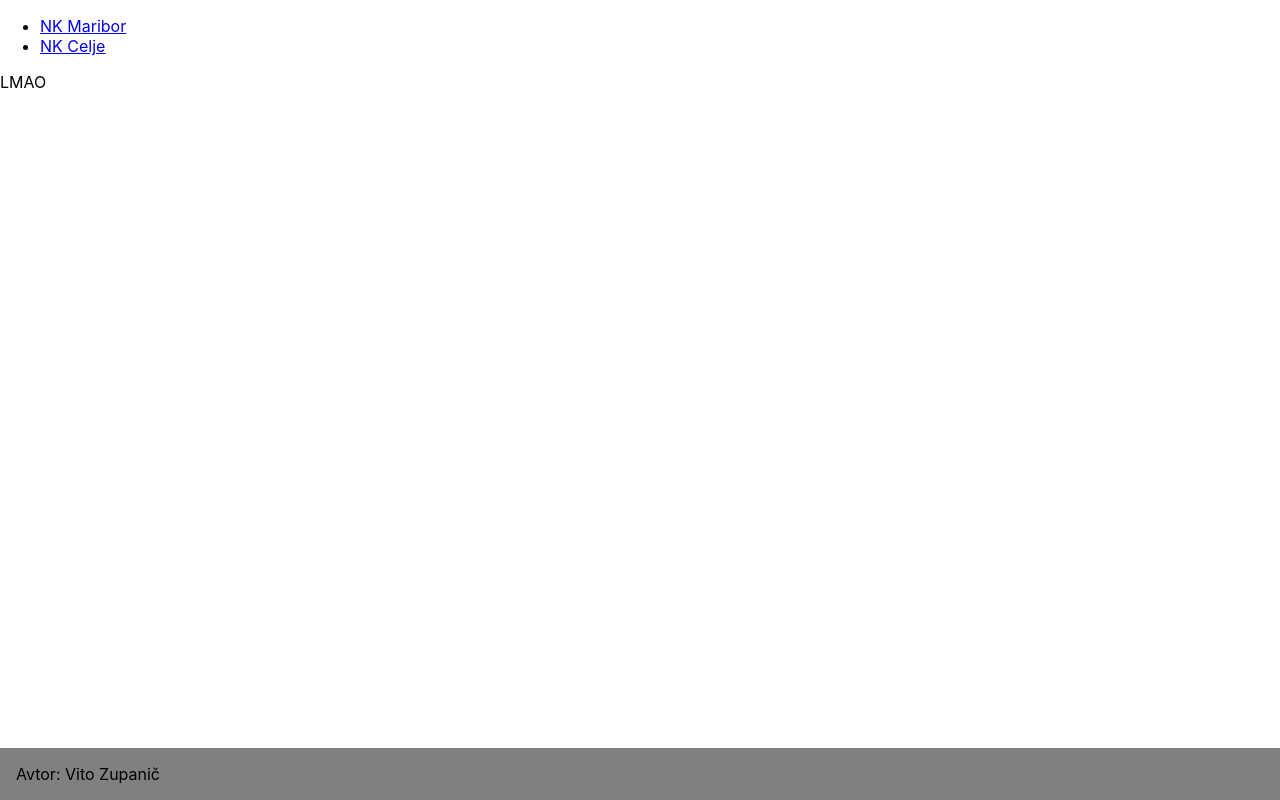
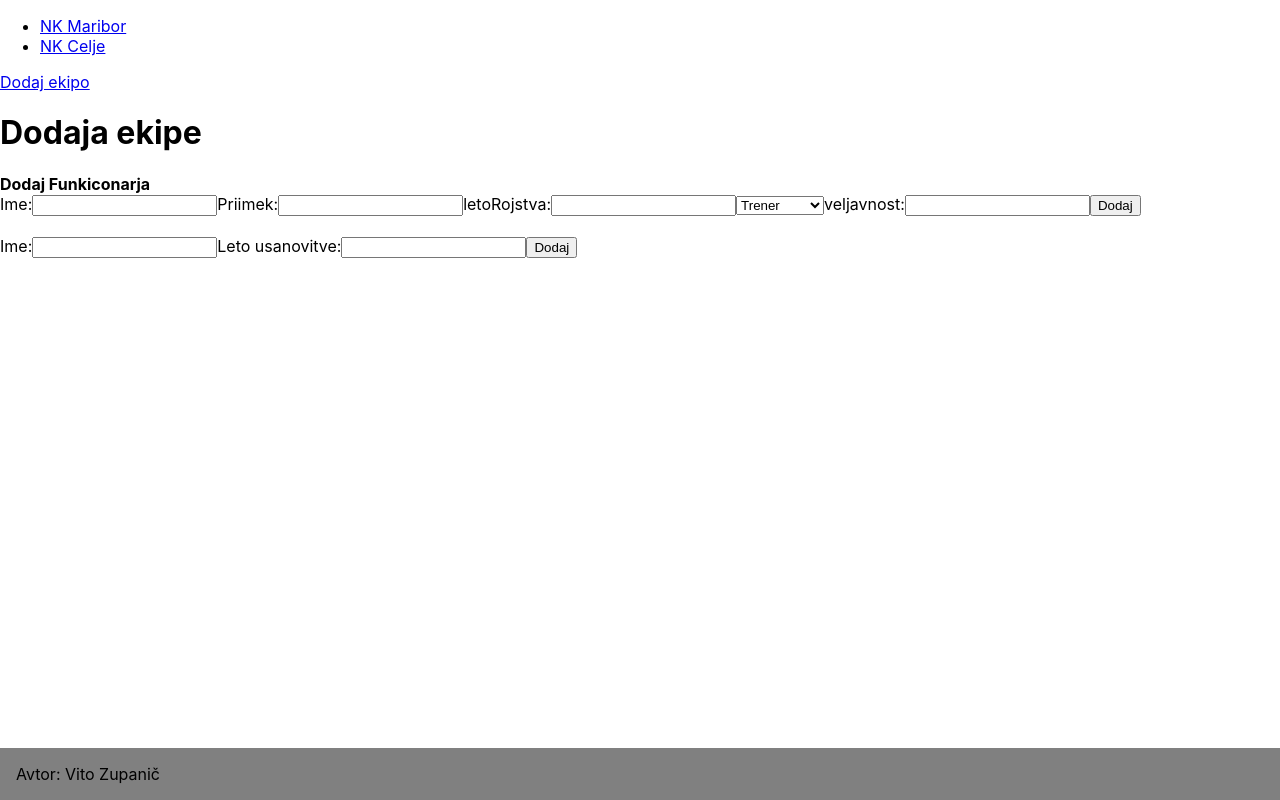
Before and after one commit to Vzupa/ogrodja_in_okolja, a React (Create React App) app: page /dodajEkipo in a window 1280 px wide. Built offline with nearby package versions, Linux system fonts and the light colour scheme.

Commit message:
Dela "dovolj" dobro. Za prikaz nove ekipe, mores it na drugo podstran dodani igralci se vcasih pojavijo tudi v drugi ekipi.

```diff
--- a/src/App.tsx
+++ b/src/App.tsx
@@ -1,7 +1,7 @@
 import React from 'react';
 import './App.css';
-import {BrowserRouter, Routes, Route, Outlet, useOutletContext} from 'react-router-dom';
-import { SeznamEkipKomp, PrikazEkipeKomp } from "./Components"
+import {BrowserRouter, Routes, Route, Outlet, useOutletContext, Link} from 'react-router-dom';
+import {SeznamEkipKomp, PrikazEkipeKomp, DodajEkipo} from "./Components"
 import {ekipe1} from "./Modules/primer";
 
 
@@ -9,13 +9,15 @@ export function useEkipe(){
     return useOutletContext<any>();
 }
 
-
 function App() {
     const [ekipe, setEkipe] = React.useState(ekipe1);
 
   return (
     <div>
         <SeznamEkipKomp />
+        <Link to={"/dodajEkipo"}>
+            Dodaj ekipo
+        </Link>
         <Outlet context={ {ekipe, setEkipe} }/>
     </div>
   );
--- a/src/Components/DodajEkipo/DodajEkipo.tsx
+++ b/src/Components/DodajEkipo/DodajEkipo.tsx
@@ -1,47 +1,95 @@
 import {Funkcionar} from "../../Modules/Oseba";
 import React from "react";
+import {Ekipa} from "../../Modules/Ekipa";
+import {Link} from "react-router-dom";
+import {useEkipe} from "../../App";
+import {ekipe1} from "../../Modules/primer";
 
-const initalStateEkipa = {
-    ime: "",
-    letoUstanovitve: 0,
-    direktor: null,
-    trener: null,
-    igralci: []
-}
-
-export const DodajEkipo = () => {
-    return (
-            <div>
-                LMAO
-            </div>
-    );
-}
 
 const initalStateFunkcionar = {
     id: 0,
     ime: "",
     priimek: "",
     letoRojstva: 0,
-    vloga: "",
+    vloga: "Trener",
     veljavnost: 0
 }
 
-const DodajFunkcionarja = ({dodajFunkcionarja} : {
+
+export const DodajEkipo = () => {
+
+    const {ekipe, setEkipe} = useEkipe();
+
+    const [ekipa, setEkipa] = React.useState<Ekipa>(
+        new Ekipa("", 0, initalStateFunkcionar, initalStateFunkcionar)
+    );
+
+
+    const dodajFunkcionarja = (funkcionar: Funkcionar) => {
+        console.log(funkcionar.vloga)
+        ekipa.dodajFunkcionarja(funkcionar);
+    }
+
+
+    const dodajEkipo = (ekipa: Ekipa) => {
+        ekipe.push(ekipa);
+        setEkipe(ekipe);
+        console.log(ekipe)
+    }
+
+    const handleChange = (event: React.ChangeEvent<HTMLInputElement>) => {
+        const { name, value } = event.target;
+        setEkipa((prevState: Ekipa) => ({
+            ...prevState,
+           [name]: value
+        }) as Ekipa);
+    };
+
+    const handleSubmit = (event: React.FormEvent<HTMLFormElement>) => {
+        event.preventDefault();
+        dodajEkipo(ekipa);
+        event.currentTarget.reset();
+    }
+
+
+    return (
+        <div>
+            <h1>Dodaja ekipe</h1>
+
+            <DodajFunkcionarja dodajFunkcionarja={dodajFunkcionarja} />
+            <br/>
+            <form onSubmit={handleSubmit}>
+                <label htmlFor="ime">Ime:</label>
+                <input type="text" id="ime" name={"ime"} onChange={handleChange} />
+
+                <label htmlFor="letoUsanovitve">Leto usanovitve:</label>
+                <input type="text" id="letoUsanovitve" name="letoUsanovitve" onChange={handleChange} />
+
+                <button type="submit">Dodaj</button>
+            </form>
+        </div>
+    );
+}
+
+
+export const DodajFunkcionarja = ({dodajFunkcionarja} : {
     dodajFunkcionarja: (funkcionar: Funkcionar) => void;
 }) => {
 
     const [funkcionar, setFunkcionar] = React.useState<Funkcionar>(initalStateFunkcionar);
 
-
-    const handleChange = (e: React.ChangeEvent<HTMLInputElement | HTMLSelectElement>) => {
-        const {name, value} = e.target;
+    const handleChange = (event: React.ChangeEvent<HTMLInputElement | HTMLSelectElement>) => {
+        const {name, value} = event.target;
         setFunkcionar({...funkcionar, [name]: value});
     }
 
-    const handeSubmit = (e: React.FormEvent<HTMLFormElement>) => {
-
+    const handeSubmit = (event: React.FormEvent<HTMLFormElement>) => {
+        event.preventDefault();
+        dodajFunkcionarja(funkcionar);
+        console.log(funkcionar);
+        setFunkcionar(initalStateFunkcionar);
+        event.currentTarget.reset();
     }
-
 
     return (
         <div>
@@ -53,12 +101,12 @@ const DodajFunkcionarja = ({dodajFunkcionarja} : {
                 <label htmlFor="priimek">Priimek:</label>
                 <input type="text" id="priimek" name="priimek" onChange={handleChange} />
 
-                <label htmlFor="visina">visina:</label>
-                <input type="numer" id="visina" name="visina" onChange={handleChange} />
+                <label htmlFor="letoRojstva">letoRojstva:</label>
+                <input type="number" id="letoRojstva" name="letoRojstva" onChange={handleChange} />
 
-                <select onChange={handleChange}>
+                <select onChange={handleChange} id="vloga" name="vloga">
                     <option value="Trener">Trener</option>
-                    <option value="Funkcionar">Funkcionar</option>
+                    <option value="Direktor">Funkcionar</option>
                 </select>
 
                 <label htmlFor="veljavnost">veljavnost:</label>
--- a/src/Modules/Ekipa.ts
+++ b/src/Modules/Ekipa.ts
@@ -17,6 +17,14 @@ export class Ekipa {
 
     dodajIgralca(igralec: Igralec){
         this.igralci.push(igralec);
+    }
+
+    dodajFunkcionarja(funkcionar: Funkcionar){
+        if (funkcionar.vloga === 'Direktor'){
+            this.direktor = funkcionar;
+        } else if (funkcionar.vloga === 'Trener'){
+            this.trener = funkcionar;
+        }
     }
 
     odstraniIgralca(id: number){
--- a/src/index.tsx
+++ b/src/index.tsx
@@ -7,6 +7,8 @@ import "./Modules/primer"
 import {createBrowserRouter, RouterProvider} from "react-router-dom";
 import {DodajEkipo, PrikazEkipeKomp} from "./Components";
 import {ekipe1} from "./Modules/primer";
+import {DodajFunkcionarja} from "./Components/DodajEkipo/DodajEkipo";
+import {findAllByDisplayValue} from "@testing-library/react";
 
 const root = ReactDOM.createRoot(
   document.getElementById('root') as HTMLElement
```
